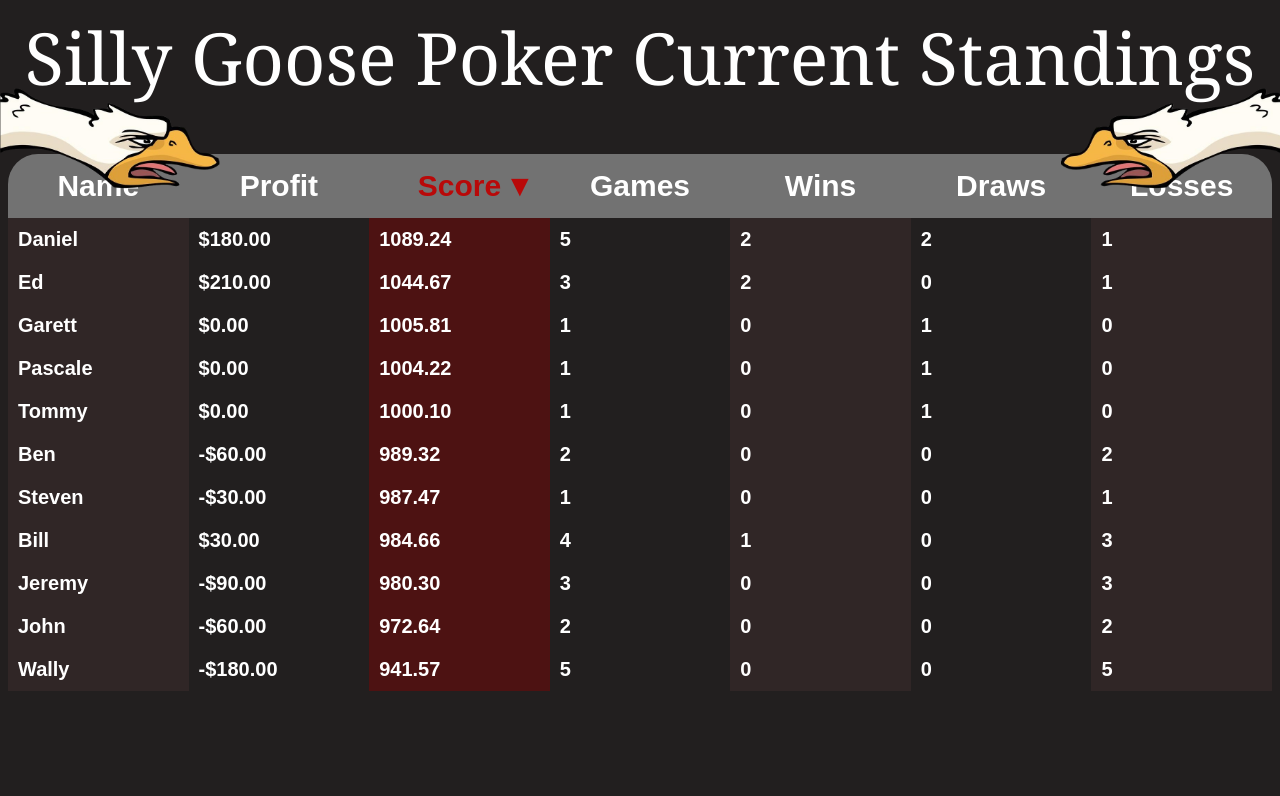
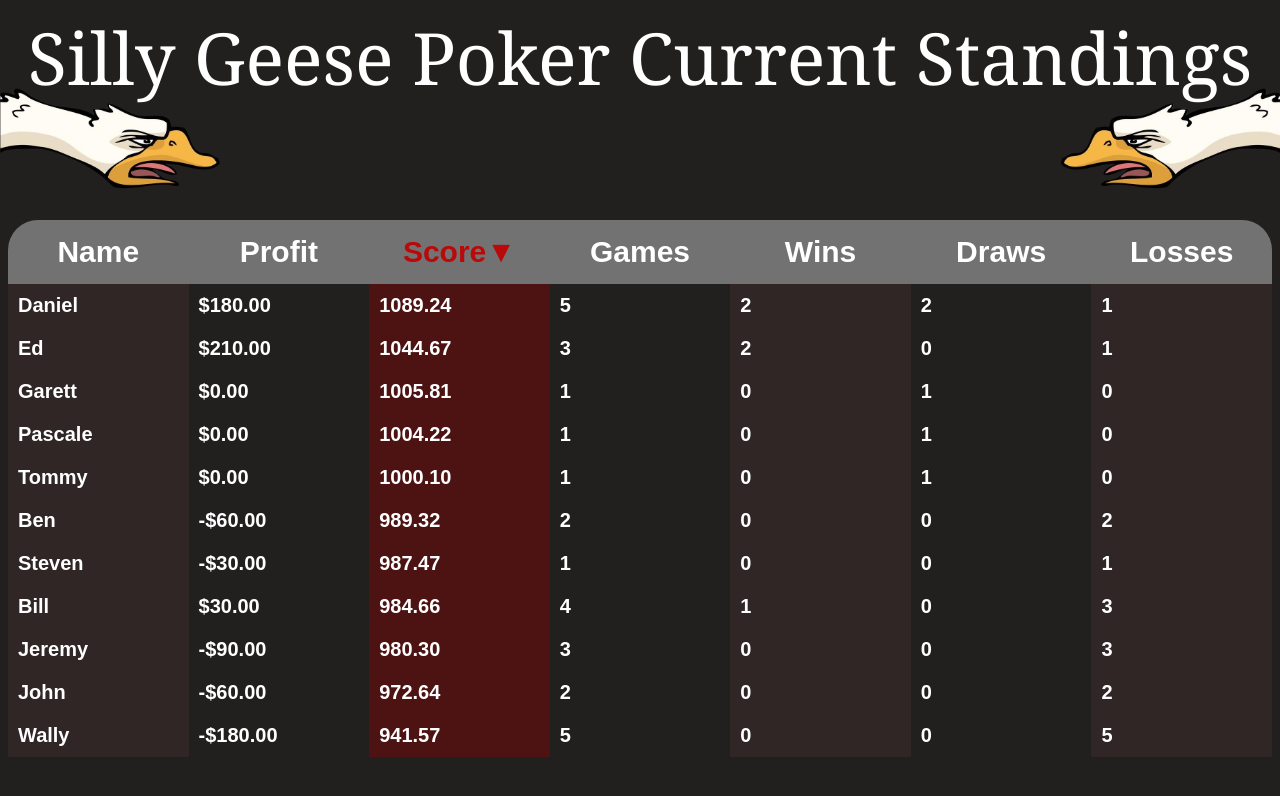
Before and after one commit to benjaminjkern/pokerserver, a plain HTML site: page index.html in a window 1280 px wide. Drawn offline with Linux system fonts and the light colour scheme; files whose address does not match are found by name.

Commit message:
More goose changes

```diff
--- a/index.css
+++ b/index.css
@@ -47,10 +47,8 @@ h1 {
         top: 72px;
         height: 120px;
     }
-
-    .toprow span {
-        position: absolute;
-        right: 15;
+    h1 {
+        min-height: 164px;
     }
 }
 @media only screen and (max-width: 853px) {
--- a/index.html
+++ b/index.html
@@ -1,7 +1,7 @@
 <html>
 
 <head>
-    <title>Silly Goose Poker</title>
+    <title>Silly Geese Poker</title>
     <script src="index.js"></script>
     <script src="elo.js"></script>
     <script src="table.js"></script>
@@ -10,7 +10,7 @@
 </head>
 
 <body>
-    <h1>Silly Goose Poker Current Standings</h1>
+    <h1>Silly Geese Poker Current Standings</h1>
     <div id="table">
     </div>
     <div class="spacer"></div>
```
